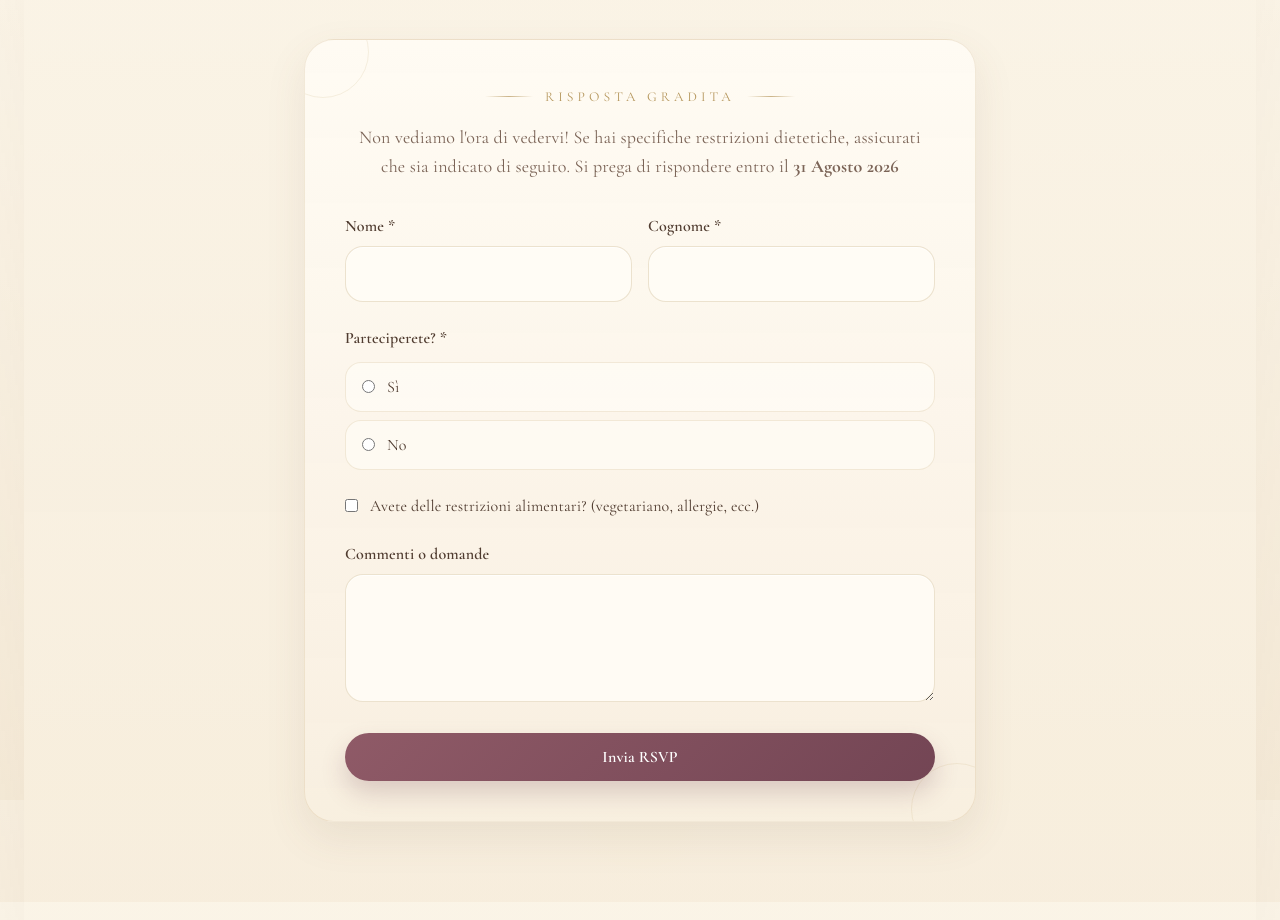
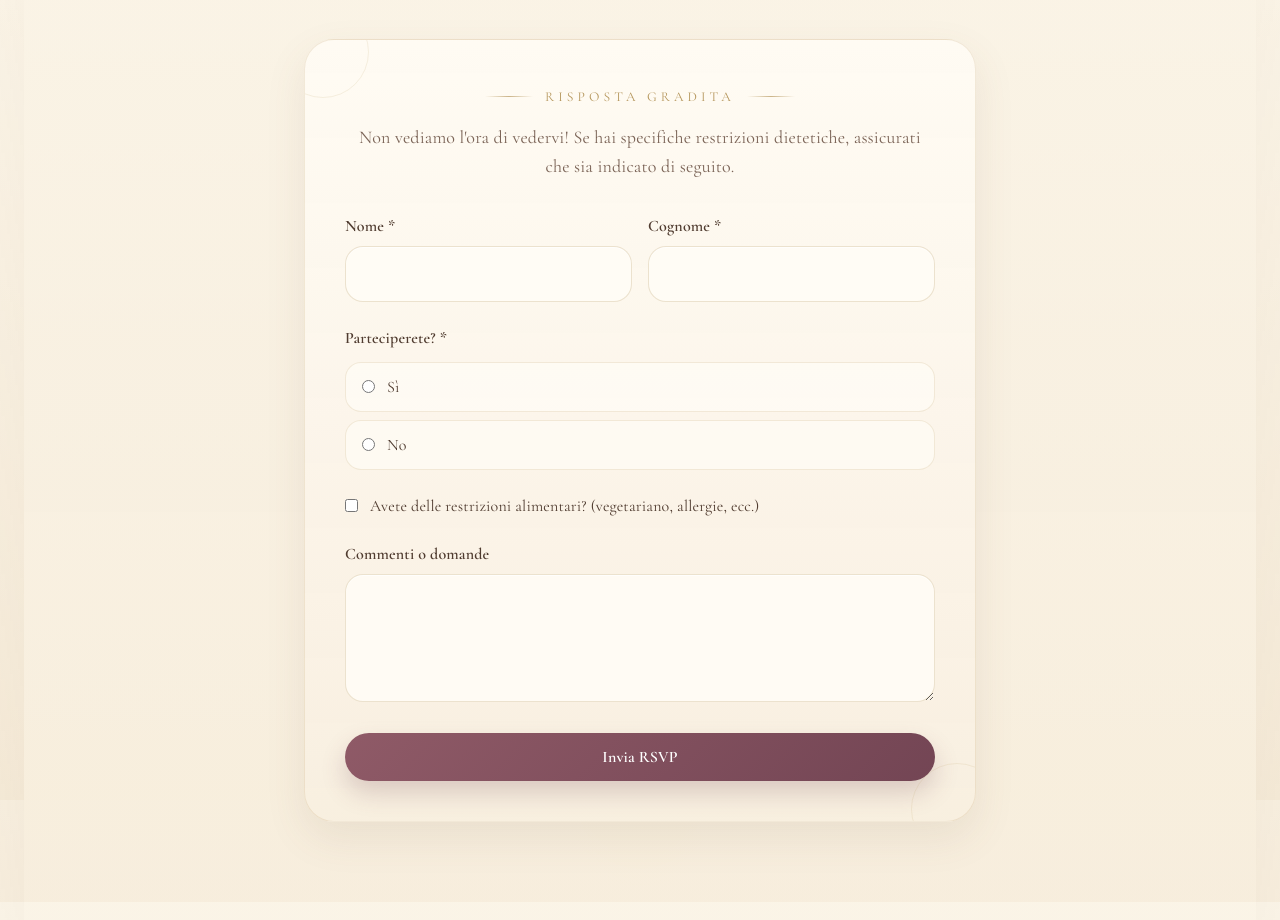
Before and after one commit to AngeloClm/SitoMatrimonio, a Next.js app: page / in a window 1280 px wide. Shown: the part 3200-4120 px from the top of the page. Built offline with nearby package versions, Linux system fonts and the light colour scheme; no server answers; a web font is replaced by a local one.

Commit message:
Aggiorna testo scadenza RSVP

```diff
--- a/src/app/page.tsx
+++ b/src/app/page.tsx
@@ -94,7 +94,7 @@ function RSVPForm() {
         <div className="section-kicker mx-auto mb-4 w-fit">Risposta gradita</div>
         <p className="paper-note text-lg leading-relaxed">
         Non vediamo l&apos;ora di vedervi! Se hai specifiche restrizioni dietetiche,
-        assicurati che sia indicato di seguito. Si prega di rispondere entro il <strong>31 Agosto 2026</strong>
+        assicurati che sia indicato di seguito.
         </p>
       </div>
 
```
